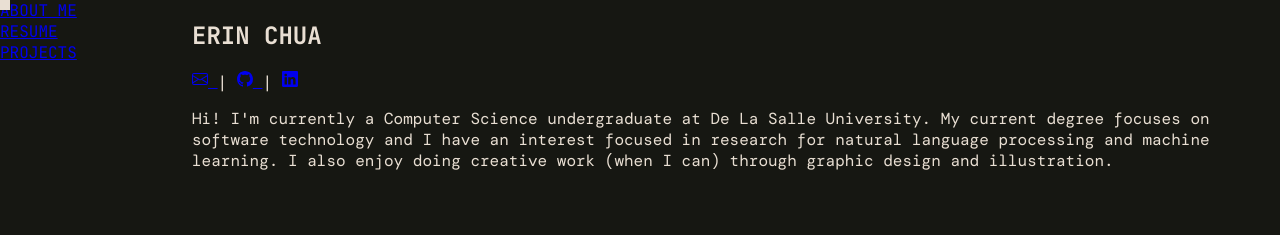
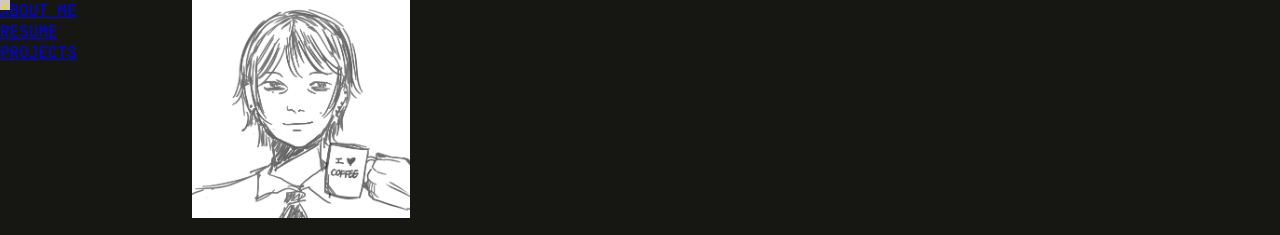
Before and after one commit to chua-e/chua-e.github.io, a website: page index.html in a window 1280 px wide. Shown: the top 235 px of the page. Drawn offline with nearby package versions, Linux system fonts and the light colour scheme; a web font is replaced by a local one.

Commit message:
add picture kinda

```diff
--- a/index.html
+++ b/index.html
@@ -22,6 +22,7 @@
         <main class="main">
             <section id="main" class="section">
                 <div>
+                    <img id="personal-pic" src="src/public/pic.png"/>
                     <h2 id="name-big">ERIN CHUA</h2>
                     <div id='contact'>
                         <a href='mailto:chua.erin.g@gmail.com' target="_blank">
--- a/src/style.css
+++ b/src/style.css
@@ -25,6 +25,7 @@ h2 {
 .cursor {
     width: 10px;
     height: 10px;
+    mix-blend-mode: difference;
     background-color: var(--main-light);
     border-radius: 0%;
     position: fixed;
@@ -77,3 +78,8 @@ footer {
     padding: 0.5em;
     justify-content: flex-end;
 }
+
+#personal-pic {
+    max-width: 20%;
+    height: auto;
+}
```
Also changed, not shown: src/public/pic.png (added).
